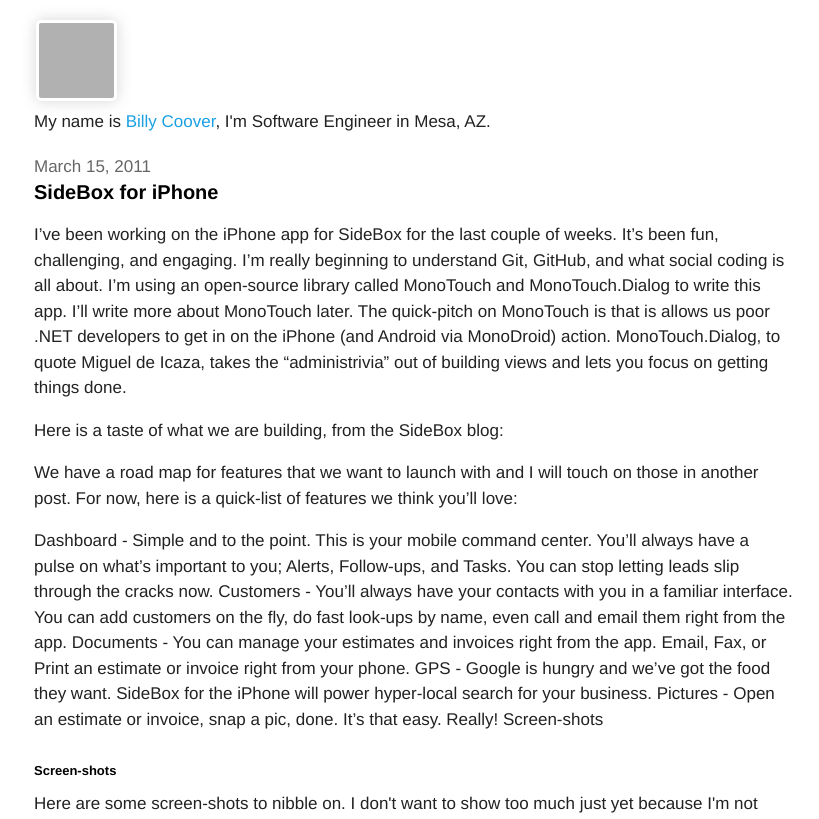
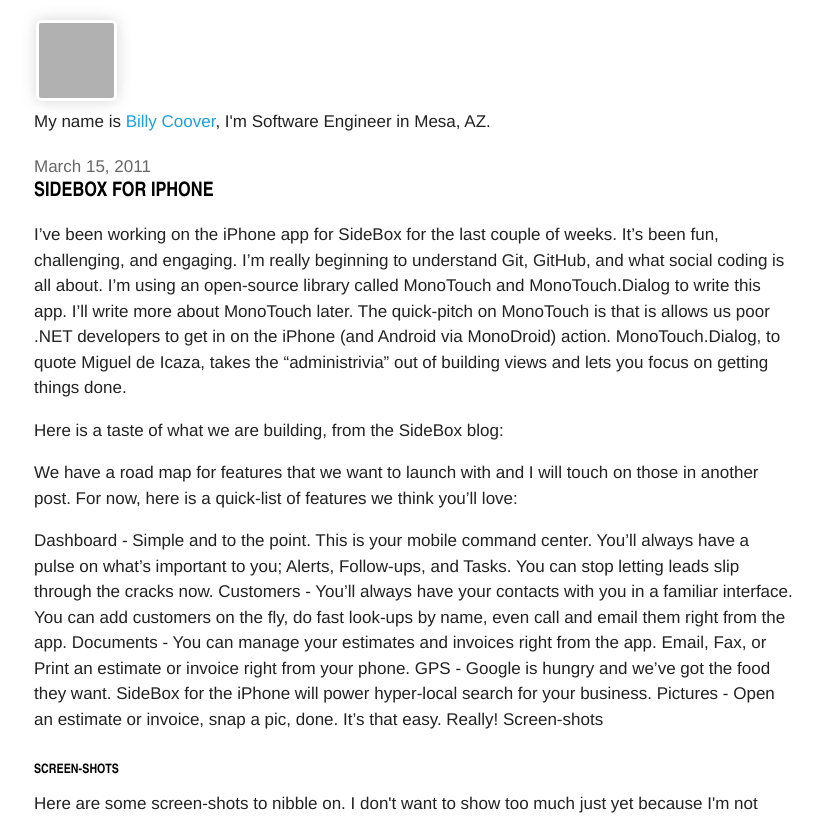
Before and after one commit to azcoov/azcoov.github.com, a Jekyll site: the page built from _posts/2011-03-15-sidebox-iphone.md, in a window 1280 px wide. Shown: the top 819 px of the page, without its empty margins (226-1045 px from the left). Built offline with Jekyll 4.4.1, drawn with Linux system fonts in a browser that asks for light colours; Markdown is read by kramdown in place of the engine named in the settings; comment, search, counter and statistics services are not loaded; grey boxes are pictures that could not be loaded.

Commit message:
Update css/base.css

```diff
--- a/css/base.css
+++ b/css/base.css
@@ -6,6 +6,12 @@
 li, dd { margin-left:5%; }
 fieldset { padding: .5em; }
 select option{ padding:0 5px; }
+
+h1, h2, h3, h4, h5, h6 {
+text-transform: uppercase;
+font-family: proxima-nova-extra-condensed, 'Arial Narrow', sans-serif;
+font-weight: 700;
+}
 
 .access{ display:none; }
 .clear{ clear:both; height:0px; font-size:0px; line-height:0px; overflow:hidden; }
```
